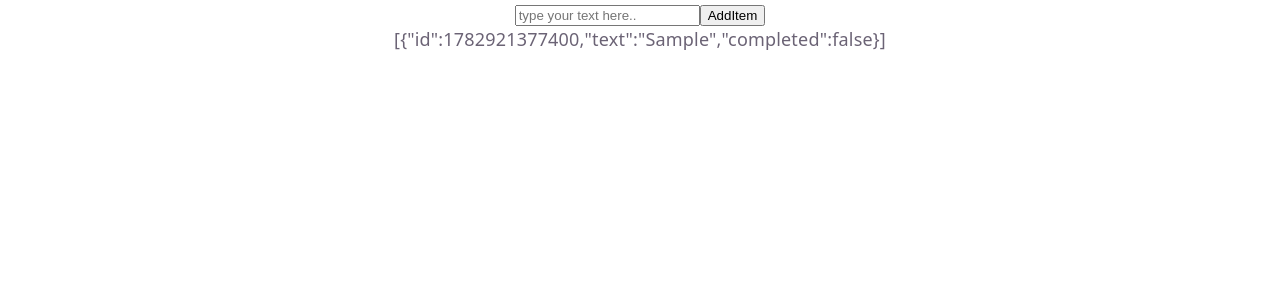
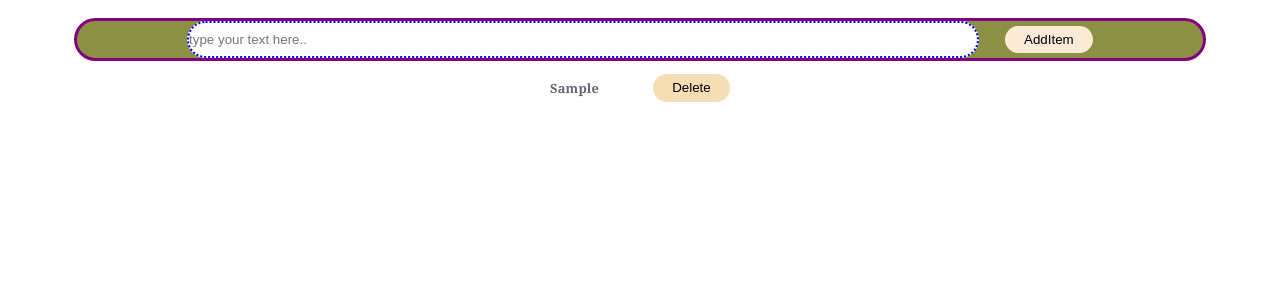
Before and after one commit to khankadir193/Redux-learning-concepts, a React (Vite) app: page / in a window 1280 px wide. Both pictures are taken after typing "Sample" into the empty fields and a click on the button "AddItem". Shown: the top 300 px of the page. Built offline with nearby package versions, Linux system fonts and the light colour scheme.

Commit message:
todo component styles

```diff
--- a/src/Feature/ReduxTodo/TodoSlice/todoSlice.js
+++ b/src/Feature/ReduxTodo/TodoSlice/todoSlice.js
@@ -7,13 +7,16 @@ const todoSlice = createSlice({
     },
     reducers: {
         addItem: (state, action) => {
-            console.log('state..',state.todos,'\n','action...',action);
+            console.log('state..', state.todos, '\n', 'action...', action);
 
             state.todos.push({
                 id: Date.now(),
                 text: action.payload,
                 completed: false
             })
+        },
+        deleteItem: () => {
+
         }
     }
 });
--- a/src/Feature/ReduxTodo/todo/TodoComponent.jsx
+++ b/src/Feature/ReduxTodo/todo/TodoComponent.jsx
@@ -1,7 +1,7 @@
 import { useDispatch, useSelector } from "react-redux";
 import { addItem } from '../TodoSlice/todoSlice';
 import { useState } from "react";
-
+import './todoStyles.css'
 const TodoExample = () => {
     const [value, setValue] = useState('');
 
@@ -15,10 +15,23 @@ const TodoExample = () => {
     }
 
     return (
-        <div>
-            <input type="text" placeholder="type your text here.." onChange={(e) => setValue(e.target.value)} value={value} />
-            <button onClick={handleAdd}>AddItem</button>
-            <p>{JSON.stringify(todoValue)}</p>
+        <div className="todo-container">
+            <div className="todo-subcontainer">
+                <input type="text" placeholder="type your text here.." onChange={(e) => setValue(e.target.value)} value={value} />
+                <button onClick={handleAdd}>AddItem</button>
+            </div>
+
+            {
+                todoValue.map((item) => {
+                    return (
+                        <div className="todo-item">
+                            <span>{item.text}</span>
+                            <button>Delete</button>
+                        </div>
+                    )
+                })
+            }
+            {/* <p>{JSON.stringify(todoValue)}</p> */}
         </div>
     );
 }
--- /dev/null
+++ b/src/Feature/ReduxTodo/todo/todoStyles.css
@@ -0,0 +1,54 @@
+.todo-container{
+    display: flex;
+    flex-direction: column;
+    justify-content: center;
+    align-items: center;
+    margin: 1rem 0;
+}
+
+.todo-subcontainer{
+    display: flex;
+    justify-content: center;
+    align-items: center;
+    gap: 2vw;
+    width: 100%;
+    background-color: rgb(139, 144, 69);
+    border: 3px solid purple;
+    border-radius: 3vw;
+}
+
+.todo-subcontainer input{
+    width: 70%;
+    padding: .5rem 0;
+    border: 2px dotted blue;
+    border-radius: 3rem;
+}
+
+.todo-container button{
+    border: none;
+    padding: .5vw 1.5vw;
+    border-radius: 3vw;
+    background-color: antiquewhite;
+}
+
+.todo-item{
+    display: flex;
+    justify-content: center;
+    align-items: center;
+    gap: 3rem;
+    font-family: Georgia, 'Times New Roman', Times, serif;
+    font-weight: bolder;
+    font-size: 1vw;
+    margin: 1vw;
+}
+
+.todo-item span button{
+    background-color: blue;
+    color: red;
+}
+
+.todo-item button{
+    border: none;
+    outline: none;
+    background: wheat;
+}
```
